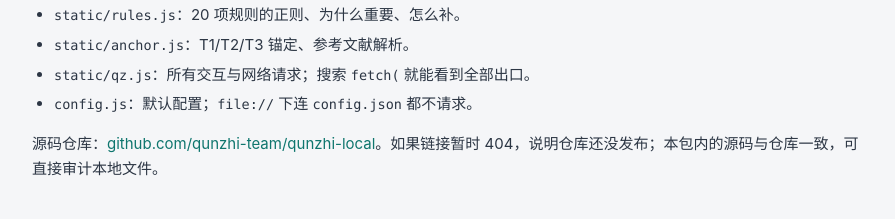
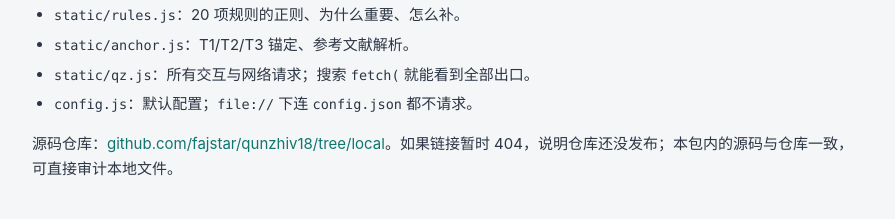
Before and after one commit to fajstar/qunzhiv18, a plain HTML site: page privacy.html in a window 1280 px wide. Shown: the part 2386-2605 px from the top of the page, without its empty margins (192-1087 px from the left). Drawn offline with Linux system fonts and the light colour scheme.

Commit message:
fix: 占位链接换成真实地址（qunzhiv18/tree/local）

```diff
--- a/privacy.html
+++ b/privacy.html
@@ -149,7 +149,7 @@ GET /api/pub/version</pre>
     <li><code>static/qz.js</code>：所有交互与网络请求；搜索 <code>fetch(</code> 就能看到全部出口。</li>
     <li><code>config.js</code>：默认配置；<code>file://</code> 下连 <code>config.json</code> 都不请求。</li>
   </ul>
-  <p>源码仓库：<a href="https://github.com/qunzhi-team/qunzhi-local" target="_blank" rel="noopener">github.com/qunzhi-team/qunzhi-local</a>。如果链接暂时 404，说明仓库还没发布；本包内的源码与仓库一致，可直接审计本地文件。</p>
+  <p>源码仓库：<a href="https://github.com/fajstar/qunzhiv18/tree/local" target="_blank" rel="noopener">github.com/fajstar/qunzhiv18/tree/local</a>。如果链接暂时 404，说明仓库还没发布；本包内的源码与仓库一致，可直接审计本地文件。</p>
 
   <h2>五、边界与诚实说明</h2>
   <div class="callout"><p><strong>「正文不上传」有前提，我们不想含糊：</strong></p></div>
```
Also changed, not shown: 1 other file.
